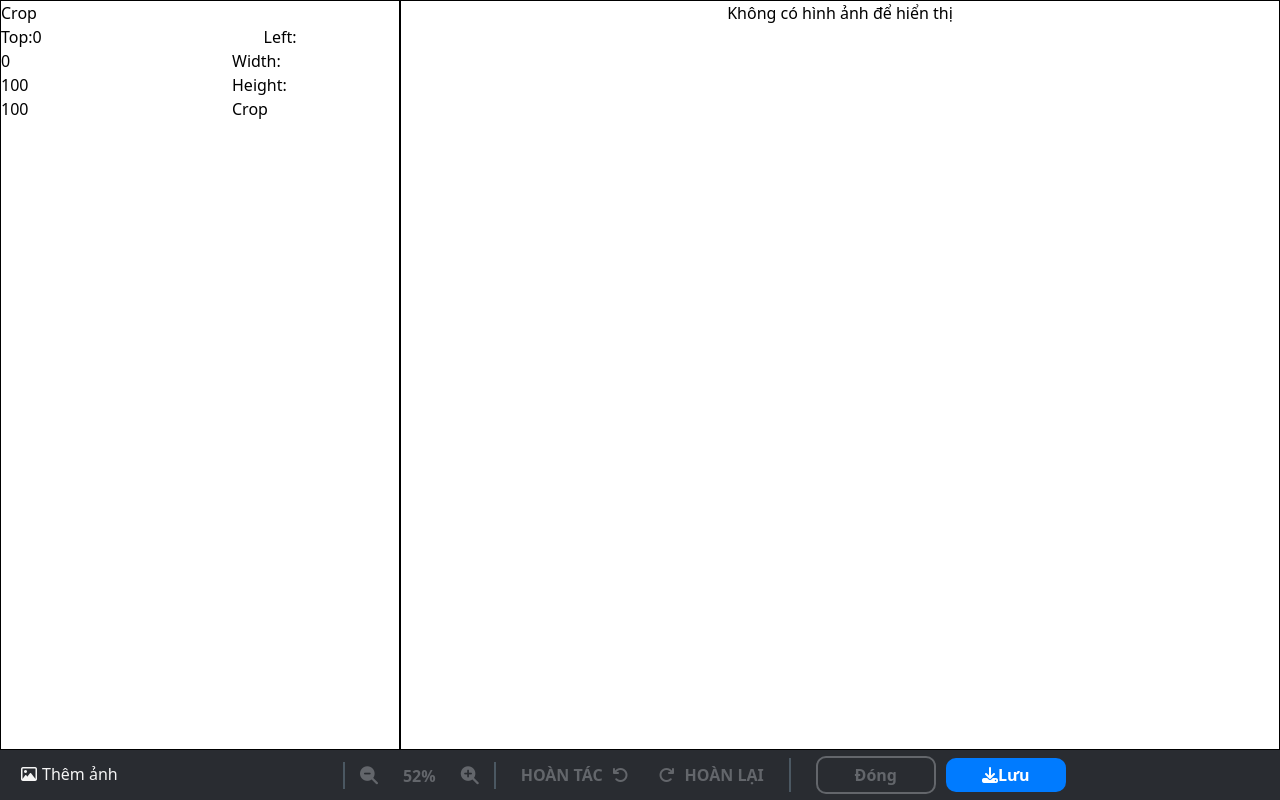
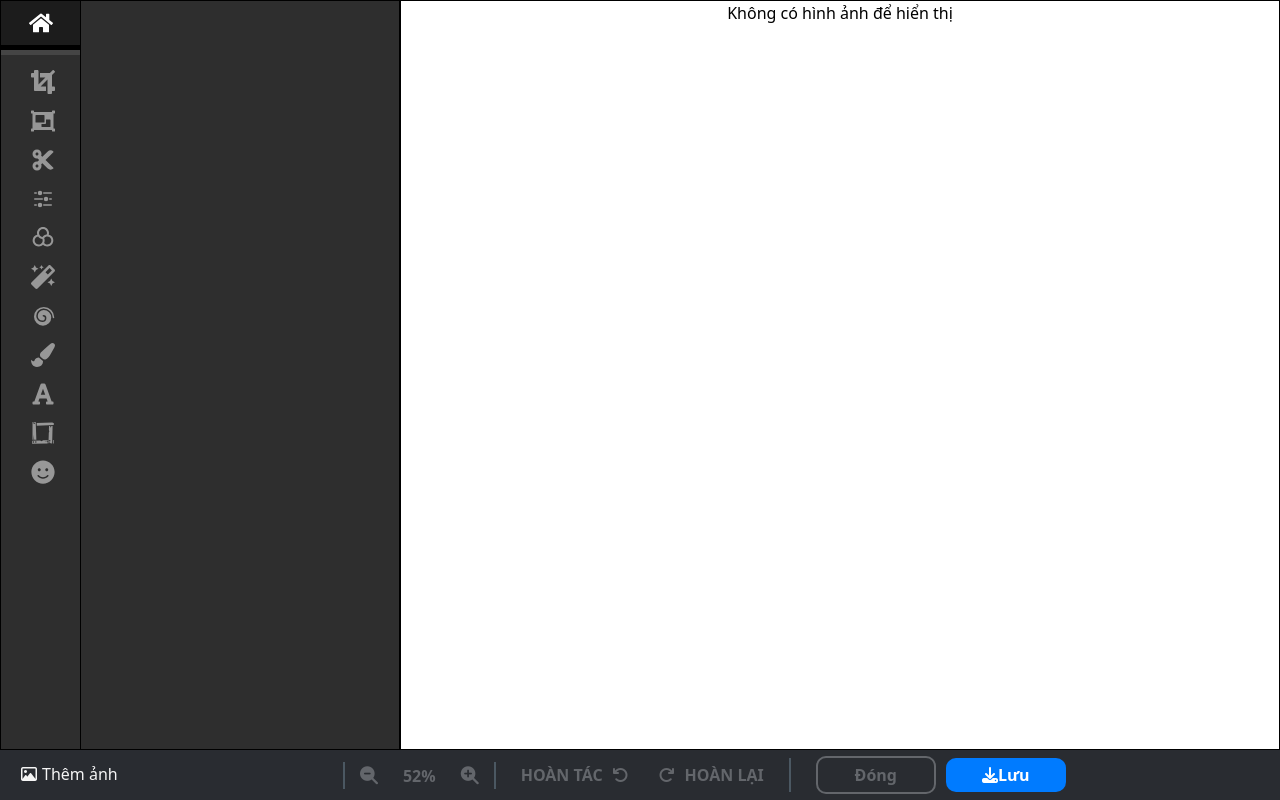
Before and after one commit to KhaccThienn/MultiTools, a Next.js app in the folder frontend/: page /ImageEditorPage in a window 1280 px wide. Built offline with nearby package versions, Linux system fonts and the light colour scheme.

Commit message:
add menueditor

```diff
--- a/frontend/src/components/ImageDisplay.jsx
+++ b/frontend/src/components/ImageDisplay.jsx
@@ -145,7 +145,7 @@ function ImageDisplay({ image }) {
           }}
         />
       ) : (
-        <div>Không có hình ảnh để hiển thị</div>
+        <div style={{}}>Không có hình ảnh để hiển thị</div>
       )}
     </div>
   );
--- a/frontend/src/components/MenuEditor.jsx
+++ b/frontend/src/components/MenuEditor.jsx
@@ -1,7 +1,299 @@
+import React, { useState } from "react";
+import {
+  FaHome,
+  FaCrop,
+  FaObjectGroup,
+  FaCut,
+  FaMagic,
+  FaPaintBrush,
+  FaFont,
+  FaSmile,
+} from "react-icons/fa";
+import {
+  PiFlipHorizontalBold,
+  PiFlipVerticalBold,
+  PiSpiralFill,
+} from "react-icons/pi";
+import { AiOutlineRotateLeft, AiOutlineRotateRight } from "react-icons/ai";
+import { RiColorFilterLine } from "react-icons/ri";
+import { GiWoodFrame } from "react-icons/gi";
+import { HiAdjustmentsHorizontal } from "react-icons/hi2";
+
+const menuItems = [
+  { id: "crop", name: "Cắt ảnh", icon: <FaCrop /> },
+  { id: "merge", name: "Ghép ảnh", icon: <FaObjectGroup /> },
+  { id: "cut-part", name: "Cắt một phần", icon: <FaCut /> },
+  { id: "adjust", name: "Điều chỉnh màu", icon: <HiAdjustmentsHorizontal /> },
+  { id: "filter", name: "Thêm bộ lọc", icon: <RiColorFilterLine /> },
+  { id: "effect", name: "Thêm hiệu ứng", icon: <FaMagic /> },
+  { id: "distort", name: "Làm biến dạng", icon: <PiSpiralFill /> },
+  { id: "draw", name: "Vẽ", icon: <FaPaintBrush /> },
+  { id: "text", name: "Thêm chữ", icon: <FaFont /> },
+  { id: "frame", name: "Thêm khung", icon: <GiWoodFrame /> },
+  { id: "emoji", name: "Thêm emoji", icon: <FaSmile /> },
+];
+
+const styles = {
+  menuContainer: {
+    display: "flex",
+    height: "100%",
+  },
+  menuLeft: {
+    width: "80px",
+    backgroundColor: "#2e2e2e",
+    display: "flex",
+    flexDirection: "column",
+    alignItems: "center",
+    borderRight: "1px solid black",
+  },
+  menuTopBar: {
+    width: "100%",
+    padding: "10px",
+    backgroundColor: "#1c1c1c",
+    display: "flex",
+    justifyContent: "center",
+    marginBottom: "10px",
+    borderBottom: "10px groove #454545",
+  },
+
+  // menuItemBox: (isHovered, isActive) => ({
+  //   display: "flex",
+  //   flexDirection: "row",
+  //   alignItems: "center",
+  //   justifyContent: "center",
+  //   padding: " 5px",
+  //   backgroundColor: isHovered ? "#007bff" : "",
+  //   borderRadius: "5px",
+  //   borderLeft: isActive ? "5px solid #00bfff" : "none",
+  //   color: isHovered || isActive ? "white" : "rgba(255, 255, 255, 0.5)",
+  //   cursor: "pointer",
+  //   position: "relative",
+  //   // transition: "all 0.3s ease",
+  //   marginLeft: isHovered ? "50px" : "0px",
+  // }),
+  menuItemBox: (isHovered, isActive) => ({
+    display: "flex",
+    flexDirection: "row",
+    alignItems: "center",
+    justifyContent: "flex-start",  // Căn trái nội dung
+    padding: "5px",
+    backgroundColor: isHovered ? "#007bff" : "",
+    borderRadius: "5px",
+    borderLeft: isActive ? "5px solid #00bfff" : "none",
+    color: isHovered || isActive ? "white" : "rgba(255, 255, 255, 0.5)",
+    cursor: "pointer",
+    position: "relative",
+    transition: "padding-left 0.3s ease",  // Chỉ thay đổi padding-left mượt
+    paddingLeft: isHovered ? "100px" : "10px",  // Thay đổi padding-left thay vì width
+  }),
+  menuItemIcon: {
+    fontSize: "24px",
+    marginBottom: "5px",
+  },
+
+  menuItemLabel: (isHovered, isActive) => ({
+    display: isHovered ? "block" : "none",
+    backgroundColor: "#007bff",
+    padding: "5px 10px",
+    // borderRadius: "2px",
+    whiteSpace: "nowrap",
+    color: "white",
+    fontSize: "14px",
+  }),
+
+  menuRight: {
+    flex: 1,
+    backgroundColor: "#2e2e2e",
+  },
+  menuDetail: {
+    fontSize: "16px",
+    color: "white",
+  },
+  detailHeader: {
+    fontWeight: "bold",
+    marginTop: 0,
+    marginBottom: "10px",
+    backgroundColor: "#1c1c1c",
+    borderRadius: "4px",
+    padding: "10px",
+  },
+  detailBox: {
+    padding: "20px",
+    display: "flex",
+    flexDirection: "column",
+    // position: "relative",
+    justifyContent: "space-between",
+    height: "100%",
+  },
+
+  inputGroup: {
+    marginBottom: "15px",
+    display: "flex",
+    alignItems: "center",
+    justifyContent: "space-between",
+  },
+  inputLabel: {
+    fontWeight: "bold",
+  },
+  input: {
+    padding: "5px",
+    width: "80px",
+    color: "black",
+  },
+  iconGroup: {
+    display: "flex",
+    justifyContent: "space-around",
+    marginBottom: "20px",
+  },
+  buttonGroup: {
+    display: "flex",
+    justifyContent: "space-between",
+    marginTop: "20px",
+    padding: "10px 20px",
+  },
+  cancelButton: {
+    padding: "10px 20px",
+    backgroundColor: "#ccc",
+    border: "none",
+    borderRadius: "4px",
+    cursor: "pointer",
+  },
+  applyButton: {
+    padding: "10px 20px",
+    backgroundColor: "#007bff",
+    color: "white",
+    border: "none",
+    borderRadius: "4px",
+    cursor: "pointer",
+  },
+  resizeButtons: {
+    display: "flex",
+    flexDirection: "column",
+    gap: "10px",
+  },
+  resizeButton: {
+    padding: "10px 20px",
+    backgroundColor: "#007bff",
+    color: "white",
+    border: "none",
+    borderRadius: "4px",
+    cursor: "pointer",
+    display: "flex",
+    alignItems: "center",
+    justifyContent: "center",
+  },
+};
+
 export default function MenuEditor() {
-    return (
-        <div>
-            ImageEditor
+  const [selectedMenu, setSelectedMenu] = useState(null);
+  const [hoveredItem, setHoveredItem] = useState(null);
+
+  const handleMenuClick = (menuId) => {
+    setSelectedMenu(menuId);
+  };
+
+  return (
+    <div style={styles.menuContainer}>
+      <div style={styles.menuLeft}>
+        <div style={styles.menuTopBar}>
+          <FaHome
+            style={{ color: "white", fontSize: "24px", cursor: "pointer" }}
+            onClick={() => handleMenuClick("home")}
+          />
         </div>
-    );
-    }
+
+        {/* {menuItems.map((item) => (
+          <div
+            key={item.id}
+            style={styles.menuItem(
+              hoveredItem === item.id,
+              selectedMenu === item.id
+            )}
+            onClick={() => handleMenuClick(item.id)}
+            onMouseEnter={() => setHoveredItem(item.id)}
+            onMouseLeave={() => setHoveredItem(null)}
+          >
+            <div style={styles.menuItemBox}>
+              <div style={styles.menuItemIcon}>{item.icon}</div>
+              <div style={styles.menuItemLabel(hoveredItem === item.id)}>
+                {item.name}
+              </div>
+            </div>
+          </div>
+        ))} */}
+        {menuItems.map((item) => (
+          <div
+            key={item.id}
+            style={styles.menuItemBox(
+              hoveredItem === item.id,
+              selectedMenu === item.id
+            )}
+            onClick={() => handleMenuClick(item.id)}
+            onMouseEnter={() => setHoveredItem(item.id)}
+            onMouseLeave={() => setHoveredItem(null)}
+          >
+            <div style={styles.menuItemIcon}>{item.icon}</div>
+            <div
+              style={styles.menuItemLabel(
+                hoveredItem === item.id,
+                selectedMenu === item.id
+              )}
+            >
+              {item.name}
+            </div>
+          </div>
+        ))}
+      </div>
+
+      <div style={styles.menuRight}>
+        {selectedMenu === "crop" && (
+          <div style={styles.menuDetail}>
+            <div style={styles.menuTopBar}>Cắt ảnh</div>
+
+            <div style={styles.detailBox}>
+              <div style={styles.inputGroup}>
+                <div style={styles.inputLabel}>Chiều rộng</div>
+                <input type="number" style={styles.input} placeholder="" />
+              </div>
+              <div style={styles.inputGroup}>
+                <div style={styles.inputLabel}>Chiều cao</div>
+                <input type="number" style={styles.input} placeholder="" />
+              </div>
+
+              <div style={styles.inputGroup}>
+                <label style={styles.inputLabel}>Chọn khung hình</label>
+                <input type="checkbox" style={{ transform: "scale(1.2)" }} />
+              </div>
+
+              <div style={styles.iconGroup}>
+                <AiOutlineRotateLeft
+                  style={{ fontSize: "24px", cursor: "pointer" }}
+                />
+                <AiOutlineRotateRight
+                  style={{ fontSize: "24px", cursor: "pointer" }}
+                />
+                <PiFlipHorizontalBold
+                  style={{ fontSize: "24px", cursor: "pointer" }}
+                />
+                <PiFlipVerticalBold
+                  style={{ fontSize: "24px", cursor: "pointer" }}
+                />
+              </div>
+
+              <div style={styles.resizeButtons}>
+                <button style={styles.resizeButton}>Image size</button>
+                <button style={styles.resizeButton}>Kích thước trang</button>
+                <button style={styles.resizeButton}>Smart resize</button>
+              </div>
+            </div>
+
+            <div style={styles.buttonGroup}>
+              <button style={styles.cancelButton}>Hủy</button>
+              <button style={styles.applyButton}>Áp dụng</button>
+            </div>
+          </div>
+        )}
+      </div>
+    </div>
+  );
+}
--- a/frontend/src/pages/ImageEditorPage.jsx
+++ b/frontend/src/pages/ImageEditorPage.jsx
@@ -6,10 +6,6 @@ import FooterEditor from '@/components/FooterEditor';
 import ImageDisplay from '@/components/ImageDisplay';
 import Crop from '@/functions/Crop';
 import "@fortawesome/fontawesome-free/css/all.min.css";
-
-
-
-
 
 export default function ImageEditorPage() {
   const [image, setImage] = useState(null);
@@ -35,8 +31,9 @@ export default function ImageEditorPage() {
       <div style={{ display: 'flex', flex: 1 }}>
         {/* Phần bên trái */}
         <div style={{ width: '400px', borderWidth: '1px', borderColor:'black'}}>
-          {/* <MenuEditor /> */}
-          <Crop image={image} onImageUpdate={handleImageUpdate} />
+          <MenuEditor />
+          {/* <Crop image={image} onImageUpdate={handleImageUpdate} /> */}
+
         </div>
         {/* Phần còn lại */}
         <div style={{ flex: 1}}>
```
